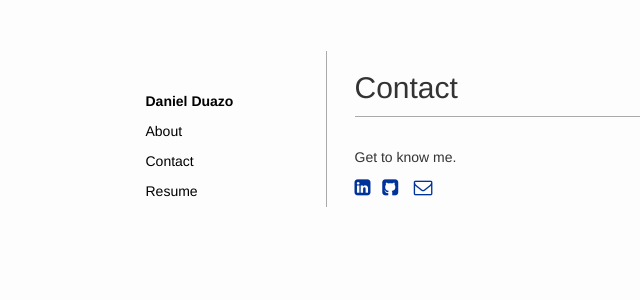
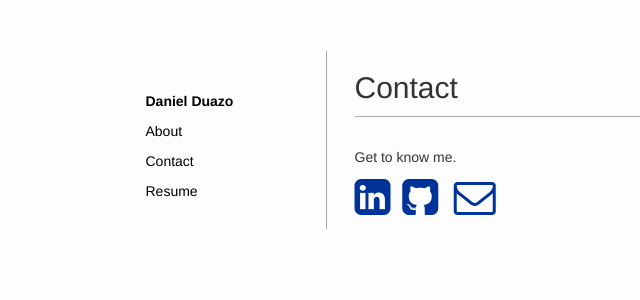
Before and after one commit to danielduazo/danielduazo.github.io, a Jekyll site: the page built from contact/index.html, in a window 1280 px wide. Shown: the top 300 px of the page, without its empty margins (22-662 px from the left). Built offline with Jekyll 4.4.1, drawn with Linux system fonts in a browser that asks for light colours.

Commit message:
playing with contact buttons

```diff
--- a/contact/index.html
+++ b/contact/index.html
@@ -10,11 +10,11 @@ description:
         <p>Get to know me.</p>
 
 	    <p>
-		    <a href="https://www.linkedin.com/in/danielduazo" target="_blank"><i class="fa fa-linkedin-square fa-lg"></i></a>&nbsp;&nbsp;
+		    <a href="https://www.linkedin.com/in/danielduazo" target="_blank"><i class="fa fa-linkedin-square fa-3x"></i></a>&nbsp;&nbsp;
 
-		    <a href="http://www.github.com/danielduazo" target="_blank"><i class="fa fa-github-square fa-lg"></i> </a>&nbsp;&nbsp;
+		    <a href="http://www.github.com/danielduazo" target="_blank"><i class="fa fa-github-square fa-3x"></i> </a>&nbsp;&nbsp;
 
-		    <a href="mailto:danielduazo@berkeley.edu" target="_blank"><i class="fa fa-envelope-o fa-lg"></i> </a>&nbsp;&nbsp;
+		    <a href="mailto:danielduazo@berkeley.edu" target="_blank"><i class="fa fa-envelope-o fa-3x"></i> </a>&nbsp;&nbsp;
 	    </p>
     </div>
 </div>
```
